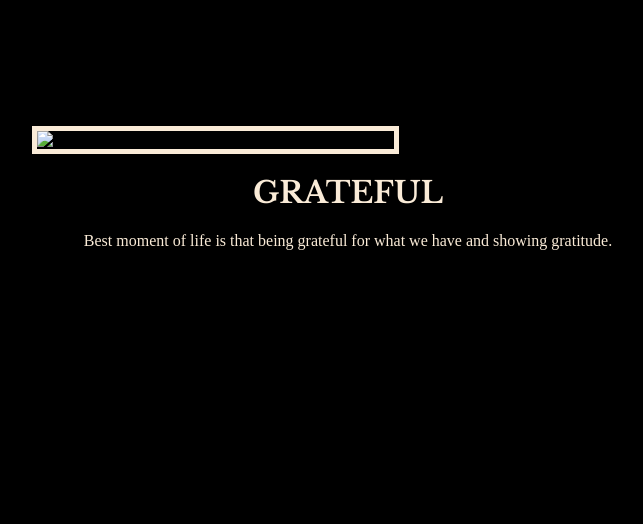
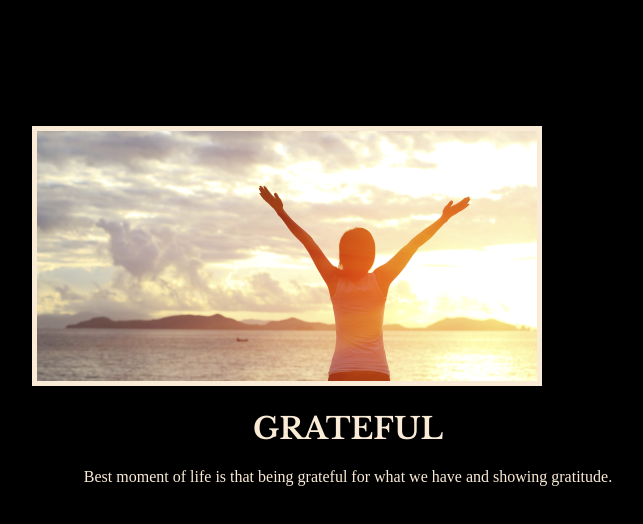
Before and after one commit to Sankalpatgit/Motivational-poster, a plain HTML site: page index.html in a window 1280 px wide. Shown: the whole page, without its empty margins (292-935 px from the left). Drawn offline with nearby package versions, Linux system fonts and the light colour scheme.

Commit message:
index.html

```diff
--- a/index.html
+++ b/index.html
@@ -1,19 +1,4 @@
-<!--
-  TODO: Create a motivational post website.
-Style it how ever you like.
-Look at the goal image for inspiration.
-But it must have the following features:
-1. The main h1 text should be using the Regular Libre Baskerville Font from Google Fonts:
-  https://fonts.google.com/specimen/Libre+Baskerville
-2. The text should be white and background black.
-3. Add your own image into the images folder inside assets. It should have a 5px white border.
-4. The text should be center aligned.
-5. Create a div to contain the h1, p and img elements. Adjust the margins so that the image and text are centered on the page.
-  Hint: You horizontally center a div by giving it a width of 50% and a margin-left of 25%.
-  Hint: Set the image to have a width of 100% so it fills the div.
-6. Read about the text-transform property on MDN docs to make the h1 uppercase with CSS.
-  https://developer.mozilla.org/en-US/docs/Web/CSS/text-transform
--->
+
 <!DOCTYPE html>
 <html lang="en">
 <head>
@@ -26,7 +11,7 @@ But it must have the following features:
 <link href="https://fonts.googleapis.com/css2?family=Caveat:wght@400;700&family=Libre+Baskerville:wght@400;700&display=swap" rel="stylesheet">
 </head>
 <body>
- <div id="img"> <img src="./assets/images/grateful.jpg" alt="A person standing near the ocean and feeling grateful" width="500px"/></div>
+ <div id="img"> <img src="./grateful.jpg" alt="A person standing near the ocean and feeling grateful" width="500px"/></div>
   <h1>grateful</h1>
   <p>Best moment of life is that being grateful for what we have and showing gratitude.</p>
 </body>
```
